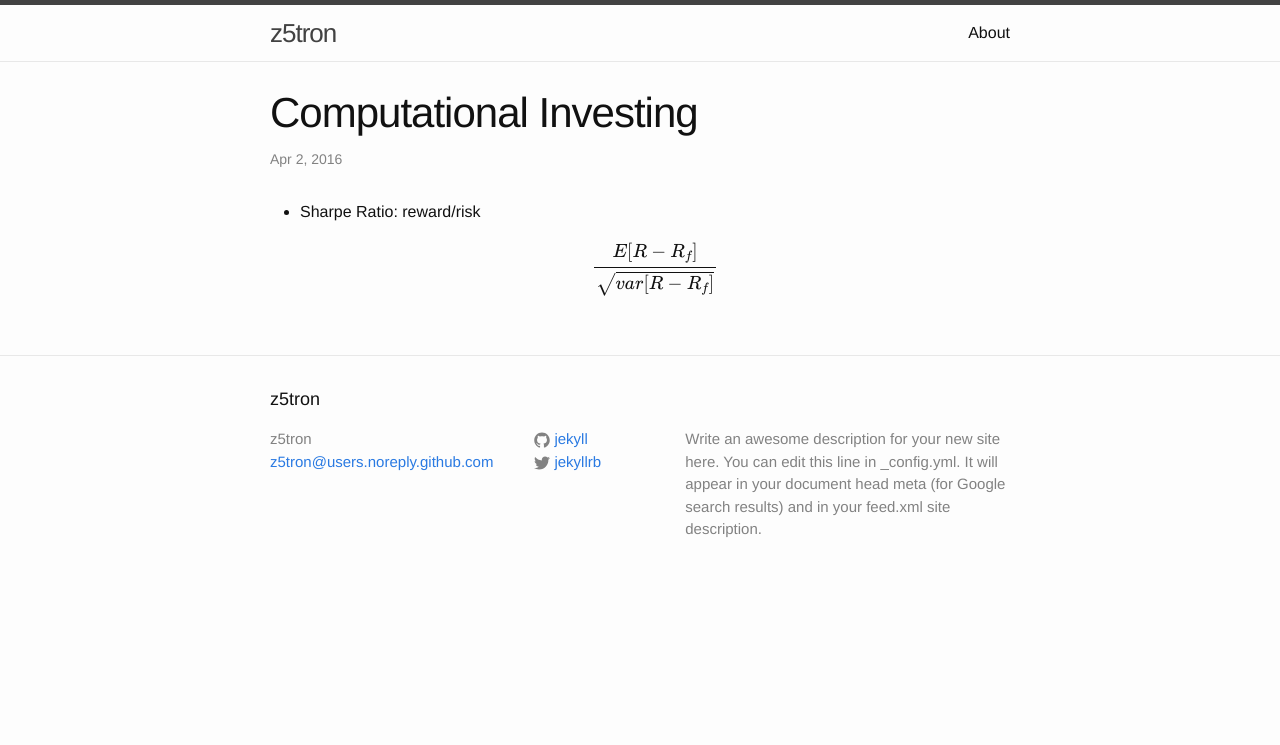
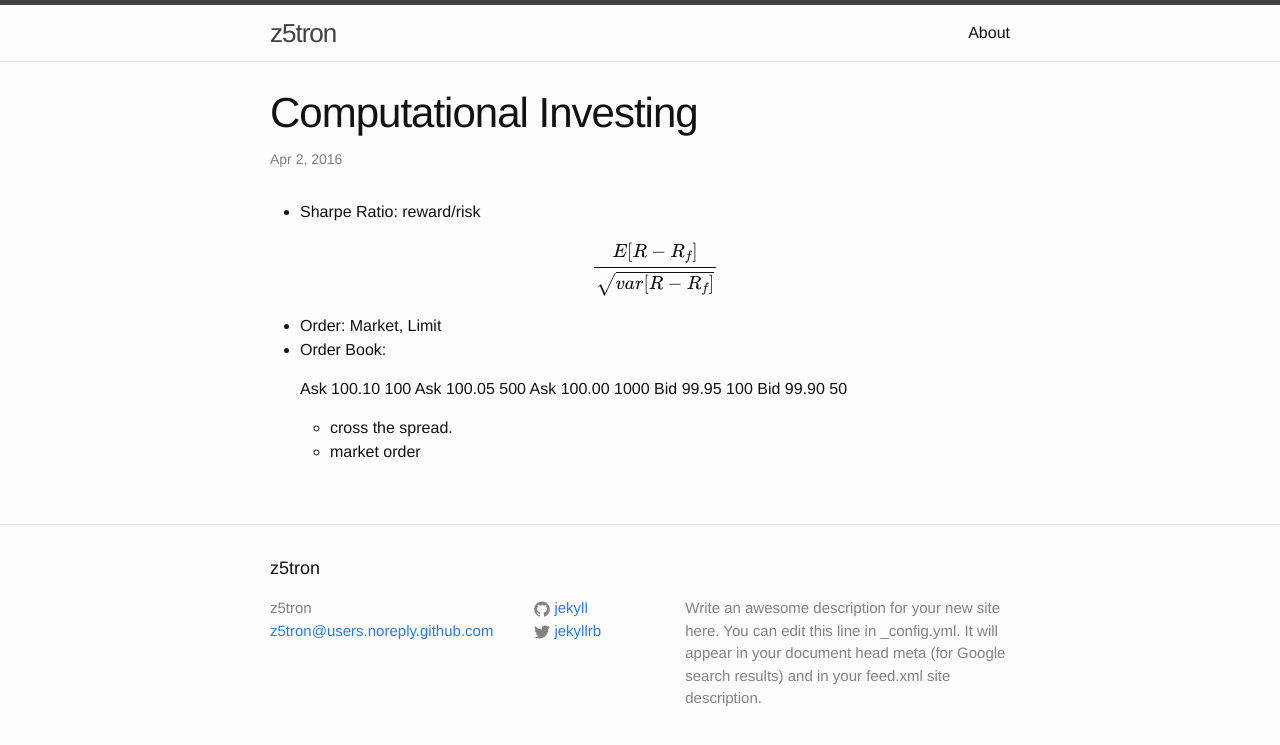
Before and after one commit to z5tron/z5tron.github.io, a Jekyll site: the page built from _posts/2016-04-01-computational-investing.md, in a window 1280 px wide. Shown: the top 745 px of the page. Built offline with Jekyll 4.4.1, drawn with Linux system fonts in a browser that asks for light colours; formulas are drawn with MathJax 3.

```diff
--- a/_posts/2016-04-01-computational-investing.md
+++ b/_posts/2016-04-01-computational-investing.md
@@ -8,3 +8,16 @@ categories: finance, investment, coursera.org
 - Sharpe Ratio: reward/risk
 
     $$\frac{E[R-R_f]}{\sqrt{var[R-R_f]}}$$
+
+- Order: Market, Limit
+- Order Book:
+
+    Ask 100.10 100
+    Ask 100.05 500
+    Ask 100.00 1000
+	Bid 99.95 100
+	Bid 99.90 50
+
+
+    - cross the spread.
+    - market order
```
Also changed, not shown: _posts/2018-04-27-ntumlone-mathematicalfoundations-reference.md (added, +56 -0 lines).
